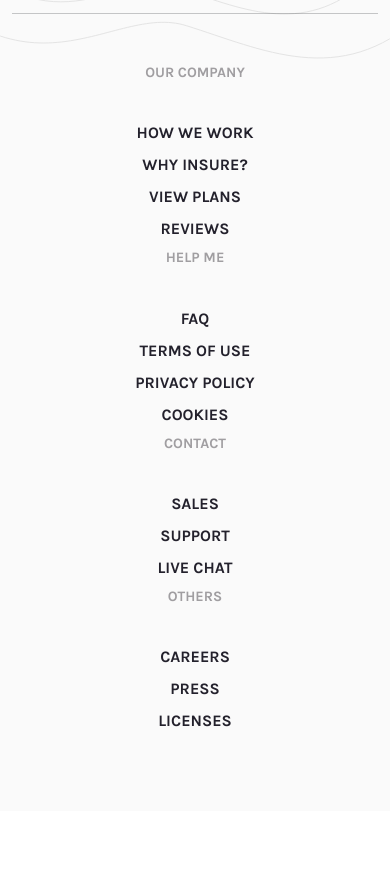
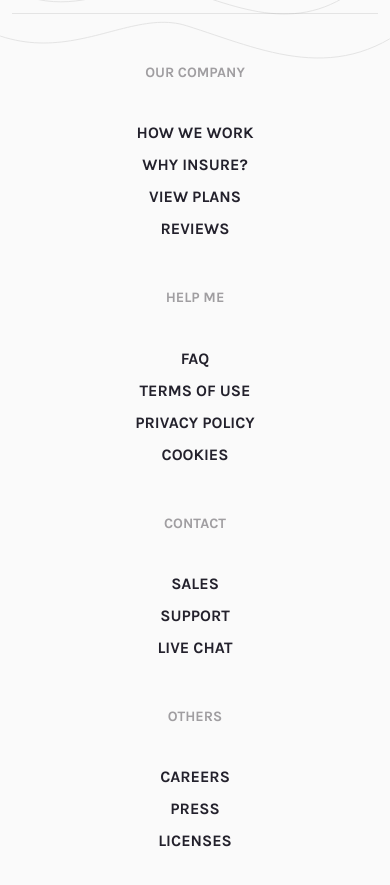
Before and after one commit to ridhokhalis99/Insure-Landing-Page-Frontend-Mentor, a plain HTML site: page index.html in a window 390 px wide. Shown: the part 3569-4454 px from the top of the page. Before the commit the page ends 4380 px from the top, so only its background shows below. Drawn offline with nearby package versions, Linux system fonts and the light colour scheme.

Commit message:
Fixing bugs

```diff
--- a/index.html
+++ b/index.html
@@ -134,7 +134,7 @@
           <hr>
         </div>
 
-        <div class="col-lg-3">
+        <div class="col-lg-3 footer-content">
           <h5>Our Company</h5>
           <ul class="nav flex-column">
             <li class="nav-item mb-2"><a href="#" class="nav-link p-0">How we work</a></li>
@@ -144,7 +144,7 @@
           </ul>
         </div>
 
-        <div class="col-lg-3">
+        <div class="col-lg-3 footer-content">
           <h5>Help Me</h5>
           <ul class="nav flex-column">
             <li class="nav-item mb-2"><a href="#" class="nav-link p-0">FAQ</a></li>
@@ -154,7 +154,7 @@
           </ul>
         </div>
 
-        <div class="col-lg-3">
+        <div class="col-lg-3 footer-content">
           <h5>Contact</h5>
           <ul class="nav flex-column">
             <li class="nav-item mb-2"><a href="#" class="nav-link p-0">Sales</a></li>
@@ -163,7 +163,7 @@
           </ul>
         </div>
 
-        <div class="col-lg-3">
+        <div class="col-lg-3 footer-content">
           <h5>Others</h5>
           <ul class="nav flex-column">
             <li class="nav-item mb-2"><a href="#" class="nav-link p-0 ">Careers</a></li>
--- a/responsive.css
+++ b/responsive.css
@@ -59,6 +59,21 @@
     #how button {
         float: none !important;
     }
+
+    #footer .contact {
+        padding-left: 25%;
+        padding-right: 25%;
+    }
+
+    #footer .contact a  {
+        margin-left: auto;
+        margin-right: auto;
+    }
+
+    #footer .footer-content {
+        margin-bottom: 40px;
+    }
+
  }
 
  @media (max-width: 1200px) {
@@ -76,14 +91,4 @@
         margin-right: auto;
         margin-bottom: 30px;
     }
-
-    #footer .contact{
-        padding-left: 25%;
-        padding-right: 25%;
-    }
-
-    #footer .contact a{
-        margin-left: auto;
-        margin-right: auto;
-    }
  }
--- a/style.css
+++ b/style.css
@@ -96,6 +96,7 @@
     top : 600px;
     left: -30px;
     z-index: 1;
+    pointer-events: none;
 }
 
 .pattern-right-desktop {
@@ -103,6 +104,7 @@
     top: 92px;
     right: 0px;
     z-index: 1;
+    pointer-events: none;
 }
 
 /* features */
@@ -180,6 +182,7 @@
 }
 
 #footer hr {
+    color: #A09EA1;
     margin-bottom: 50px;
 }
 
```
